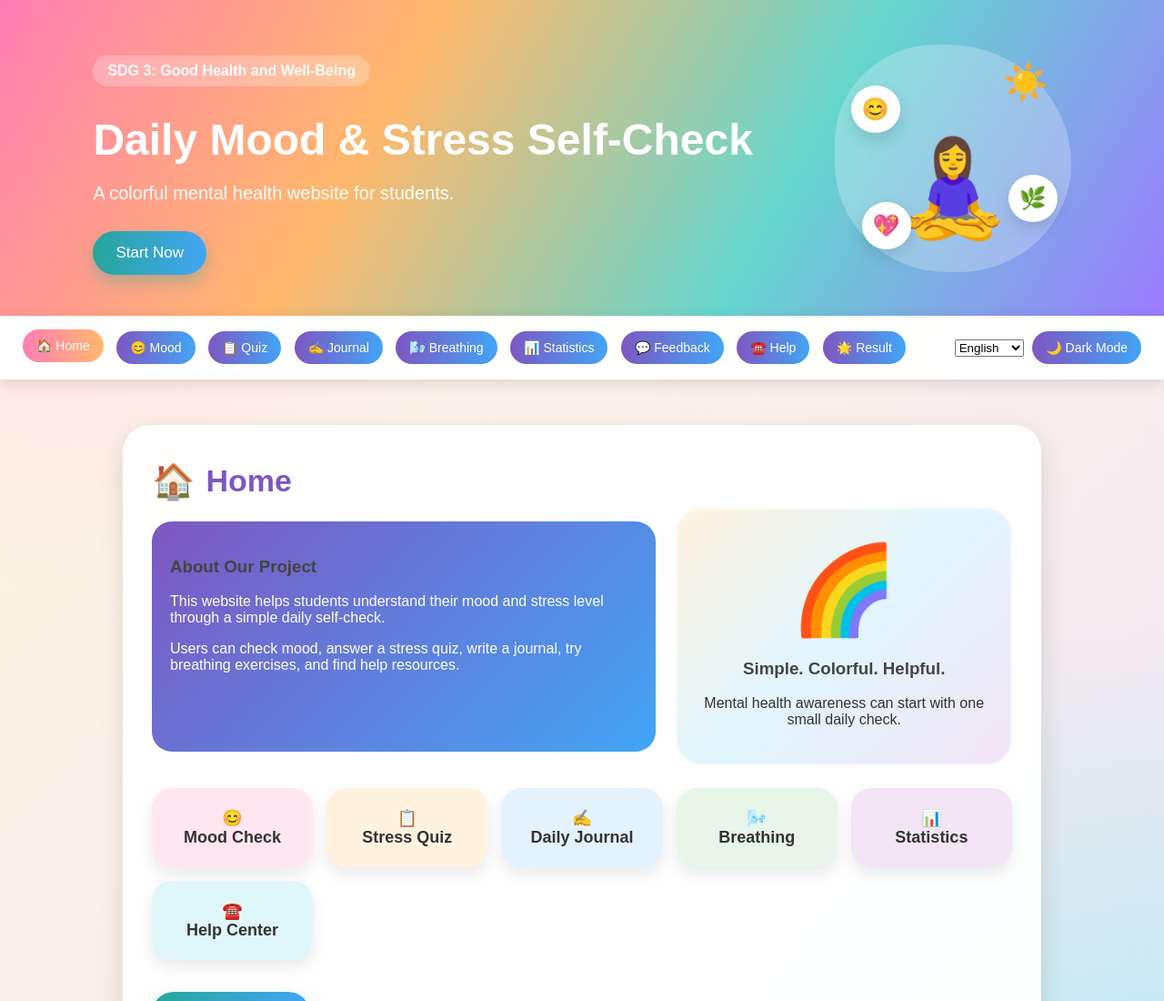
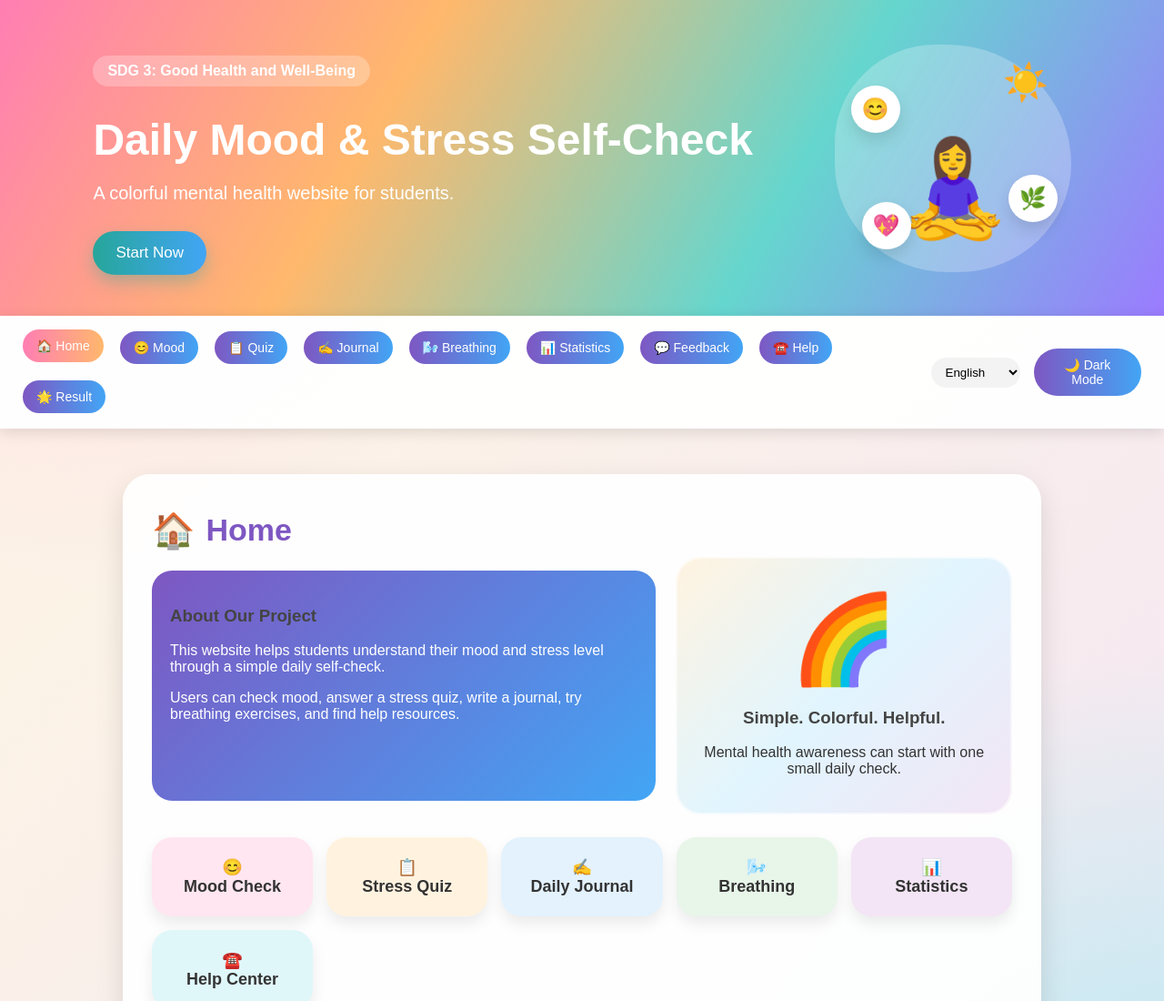
Before and after one commit to andychang1168-collab/Andyfinalproject, a plain HTML site: page index.html in a window 1280 px wide. Shown: the top 1100 px of the page at 91% size. Drawn offline with Linux system fonts and the light colour scheme.

Commit message:
Update style.css

```diff
--- a/style.css
+++ b/style.css
@@ -121,7 +121,24 @@ nav {
 
   box-shadow: 0 4px 15px rgba(0,0,0,0.12);
 }
+.nav-left {
+  display: flex;
+  flex-wrap: wrap;
+  gap: 8px;
+}
 
+.nav-right {
+  display: flex;
+  align-items: center;
+  gap: 10px;
+}
+
+.nav-right select {
+  padding: 8px 12px;
+  border-radius: 20px;
+  border: none;
+  background: #f3f3f3;
+}
 nav button {
   background: linear-gradient(90deg, #7e57c2, #42a5f5);
   color: white;
```
